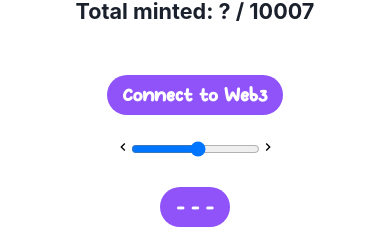
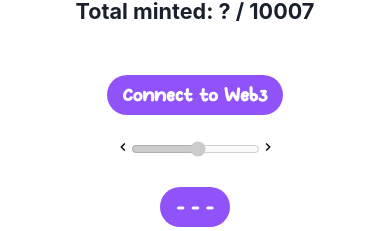
Before and after one commit to jtorresuci/vidoozles, a Next.js app: page / in a window 390 px wide. Shown: the part 970-1201 px from the top of the page. Built offline with nearby package versions, Linux system fonts and the light colour scheme.

Commit message:
Mobile fix.

```diff
--- a/components/Mint.js
+++ b/components/Mint.js
@@ -115,7 +115,7 @@ return(
                 type="range"
                 min="1"
                 max="20"
-                // disabled={mintButtonDisabled}
+                disabled={mintButtonDisabled}
                 value={sliderValue}
                 onChange={updateInputValue}
                 className="slider"
@@ -125,7 +125,7 @@ return(
 
             </Flex>
 
-            <Button borderRadius={"20px"} color="white" className="color-change-2x" onClick={handleMint}>
+            <Button borderRadius={"20px"} color="white" className="color-change-2x" onTouchStart={handleMint} onClick={handleMint}>
               <Center fontFamily={"BodoAmat"}>
               {mintText} {sliderValue}
                 </Center>
```
